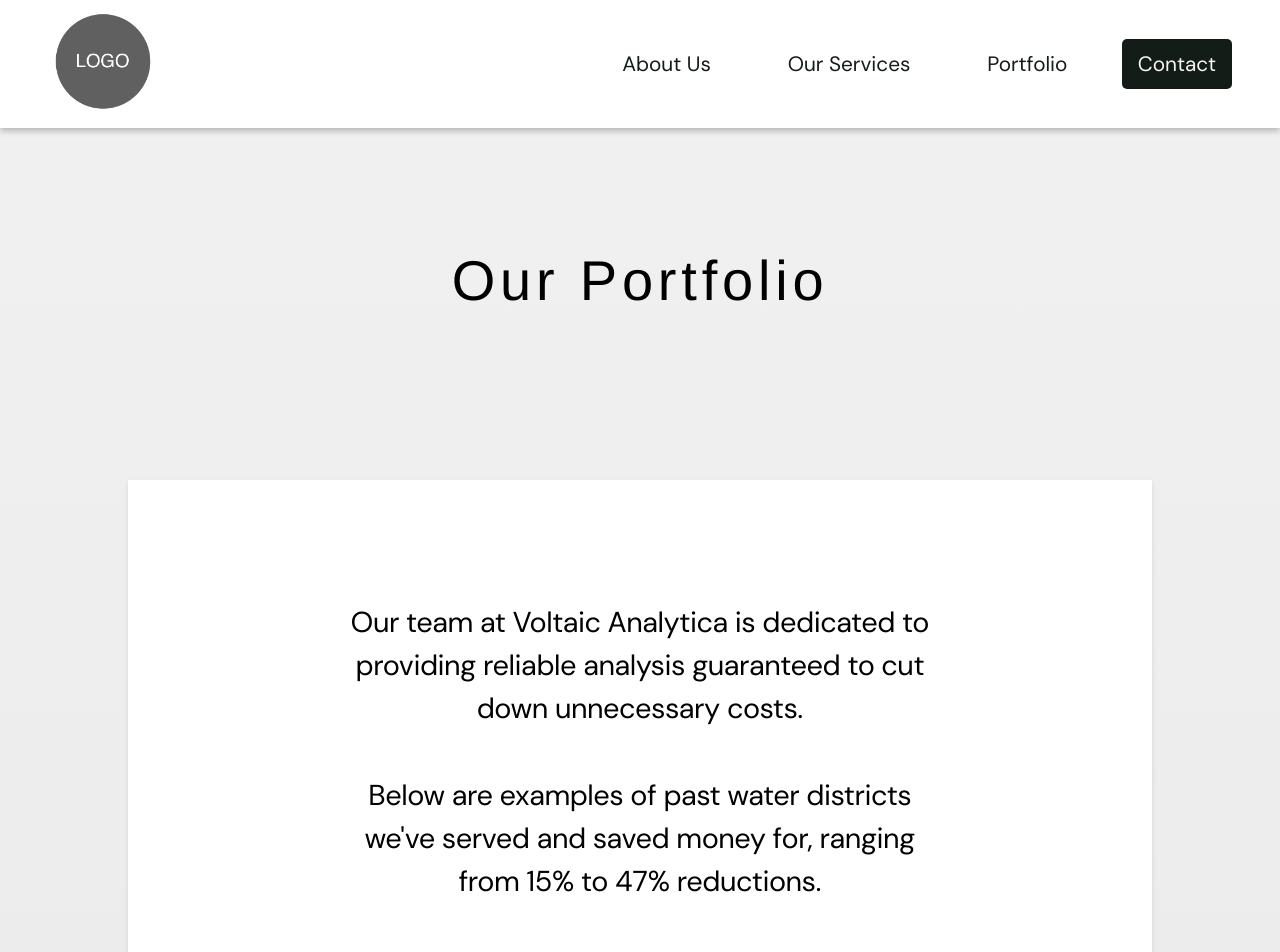
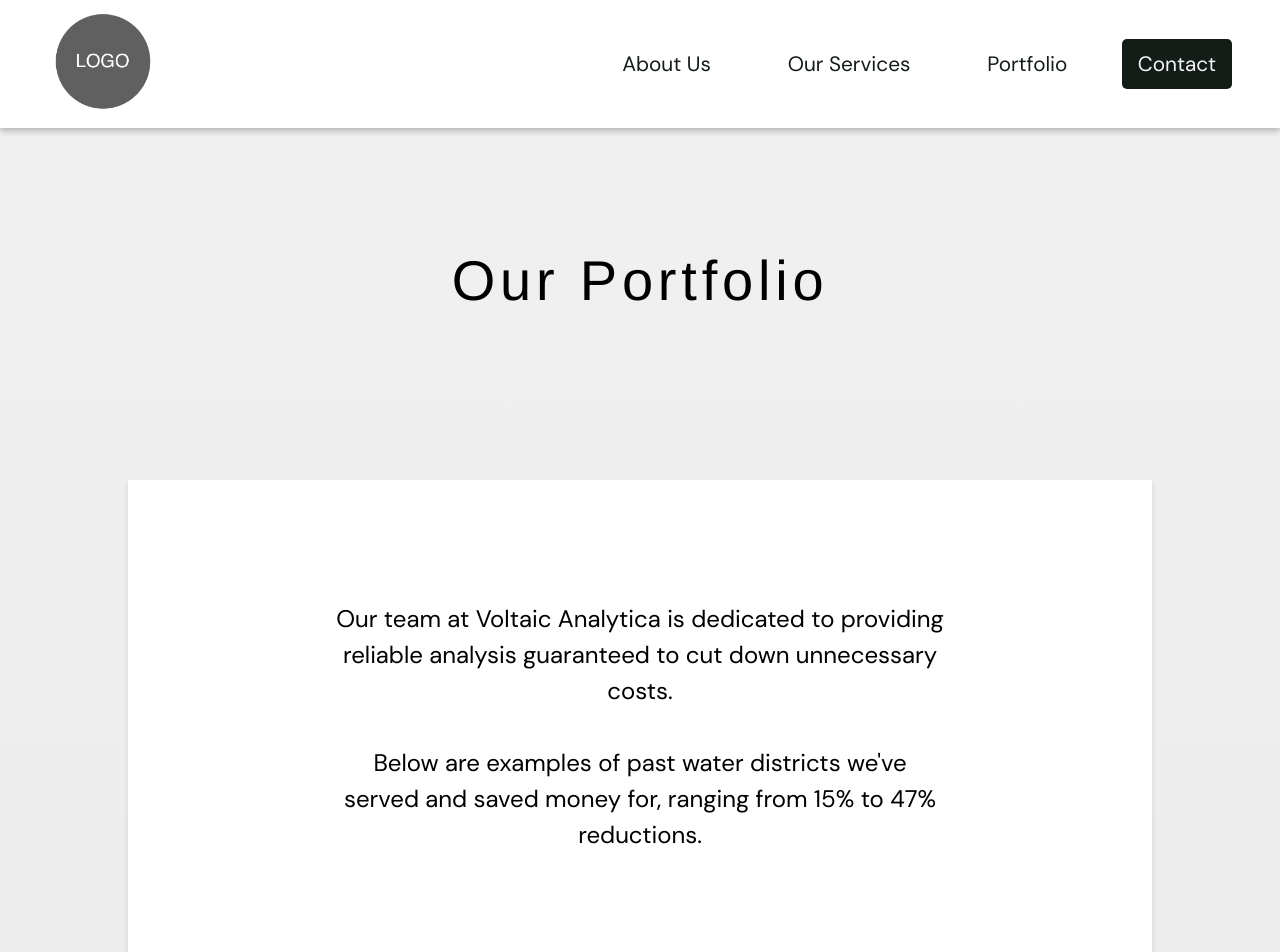
Before and after one commit to wangaj4/voltaic, a React (Create React App) app: page /portfolio in a window 1280 px wide. Shown: the top 952 px of the page. Built offline with nearby package versions, Linux system fonts and the light colour scheme.

Commit message:
starting portfolio progress

```diff
--- a/src/Portfolio.js
+++ b/src/Portfolio.js
@@ -25,7 +25,7 @@ function Portfolio(){
 
             <div className={"contentBanner"}>
             <div className='spacer'/>
-                <div className={"centerText larger"}>
+                <div className={"centerText"}>
                     Our team at Voltaic Analytica is dedicated to providing reliable analysis guaranteed to cut down unnecessary costs.
                     <br/><br/>
                     Below are examples of past water districts we've served and saved money for, ranging from 15% to 47% reductions.
```
